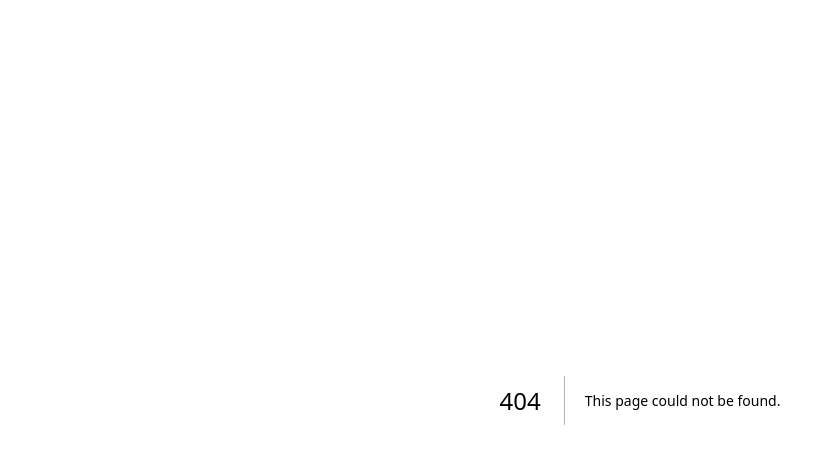
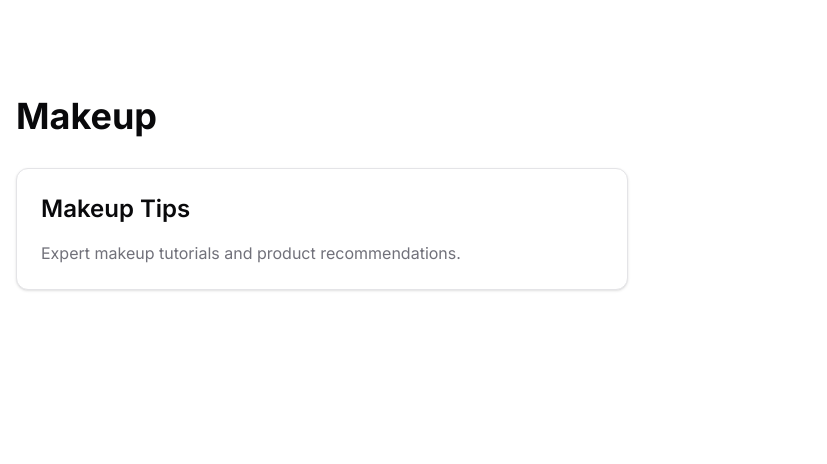
Before and after one commit to magnolia-AI/nitsara-hemsida-nten2, a Next.js app: page /beauty/makeup in a window 1280 px wide. Before the commit this address had no page. Shown: the top 464 px of the page, without its empty margins (0-827 px from the left). Built offline with nearby package versions, Linux system fonts and the light colour scheme.

Commit message:
Update 7 files

```diff
--- /dev/null
+++ b/app/beauty/makeup/page.tsx
@@ -0,0 +1,16 @@
+import { Card, CardContent } from "@/components/ui/card"
+export default function MakeupPage() {
+  return (
+    <div className="container mx-auto px-4 pt-24">
+      <h1 className="text-4xl font-bold mb-8">Makeup</h1>
+      <div className="grid md:grid-cols-2 gap-6">
+        <Card>
+          <CardContent className="pt-6">
+            <h2 className="text-2xl font-semibold mb-4">Makeup Tips</h2>
+            <p className="text-muted-foreground">Expert makeup tutorials and product recommendations.</p>
+          </CardContent>
+        </Card>
+      </div>
+    </div>
+  )
+}
```
